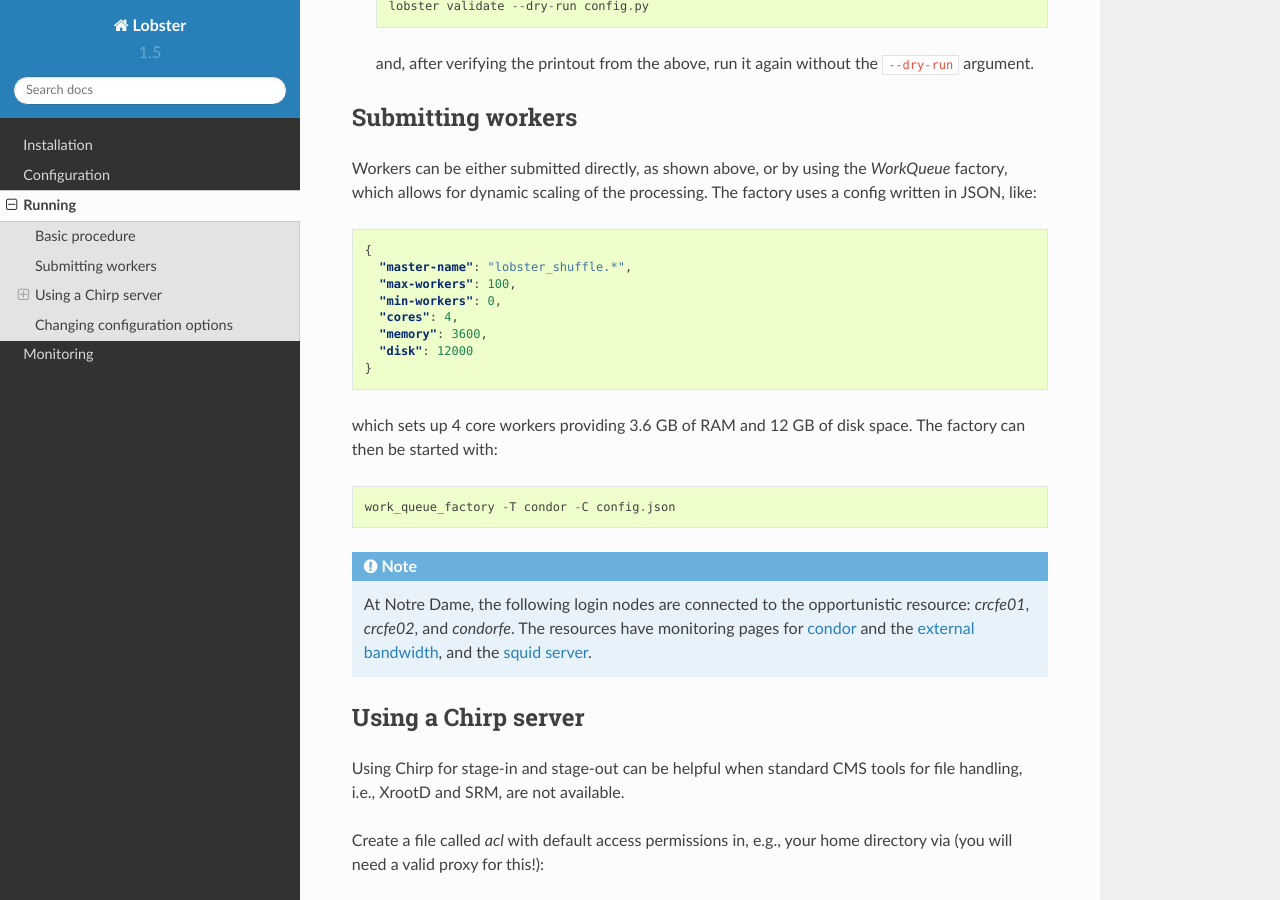
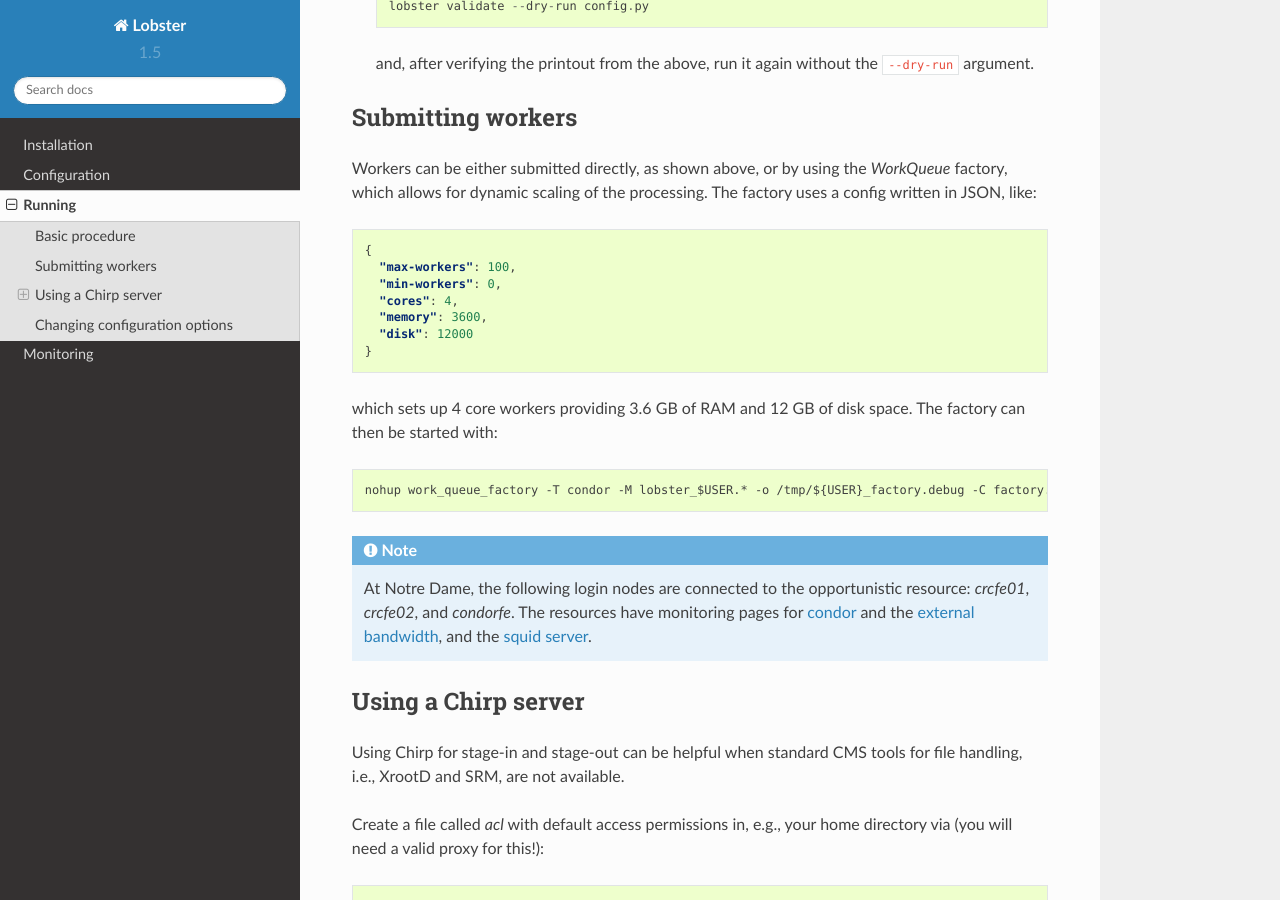
Before and after one commit to NDCMS/lobster, a Sphinx documentation site: the page built from docs/run.rst, in a window 1280 px wide and 900 px high, scrolled down 1024 px. Built offline with Sphinx 7.4.7 and the Read the Docs theme 2.0.0, drawn with Linux system fonts in a browser that asks for light colours.

Commit message:
Generalize `work_queue_factory` documentation
Fixes #411.  Note that this does not re-direct stderr, which I don't think
is needed.

```diff
--- a/docs/run.rst
+++ b/docs/run.rst
@@ -53,7 +53,6 @@ The factory uses a config written in JSON, like:
 .. code-block:: json
 
     {
-      "master-name": "lobster_shuffle.*",
       "max-workers": 100,
       "min-workers": 0,
       "cores": 4,
@@ -64,7 +63,7 @@ The factory uses a config written in JSON, like:
 which sets up 4 core workers providing 3.6 GB of RAM and 12 GB of disk
 space.  The factory can then be started with::
 
-    work_queue_factory -T condor -C config.json
+    nohup work_queue_factory -T condor -M lobster_$USER.* -o /tmp/${USER}_factory.debug -C factory.json > /tmp/${USER}_factory.log &
 
 .. note::
    At Notre Dame, the following login nodes are connected to the
```
